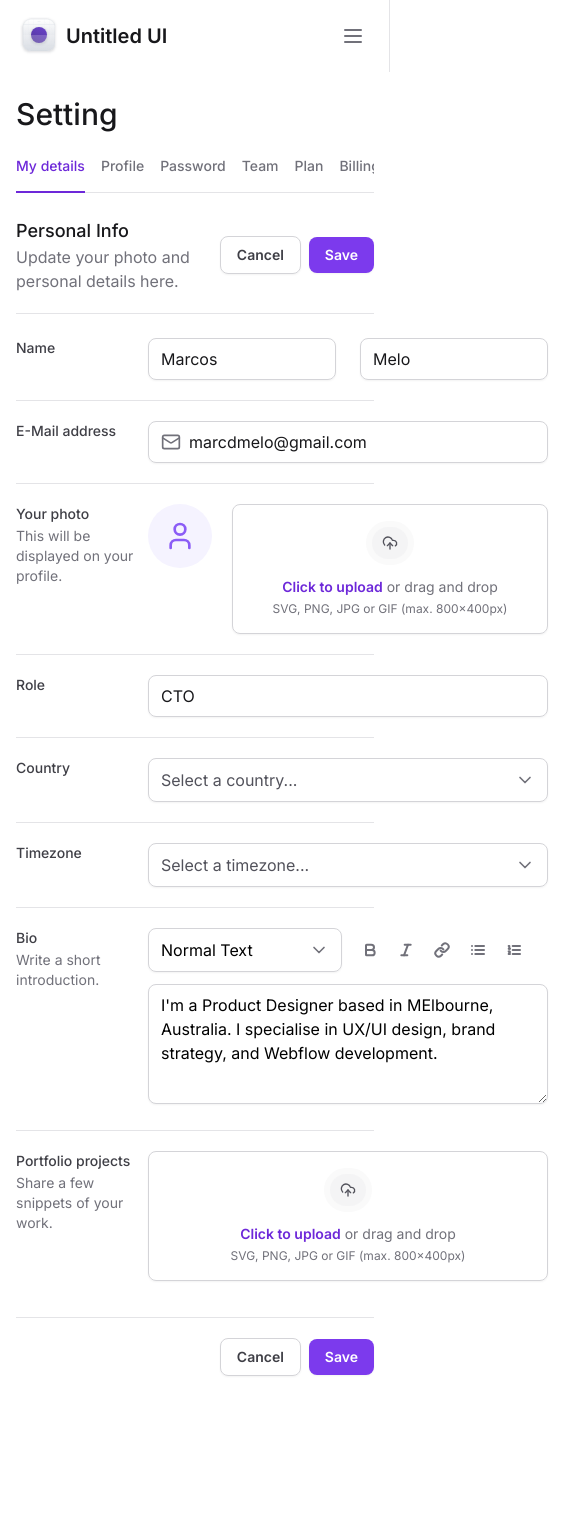
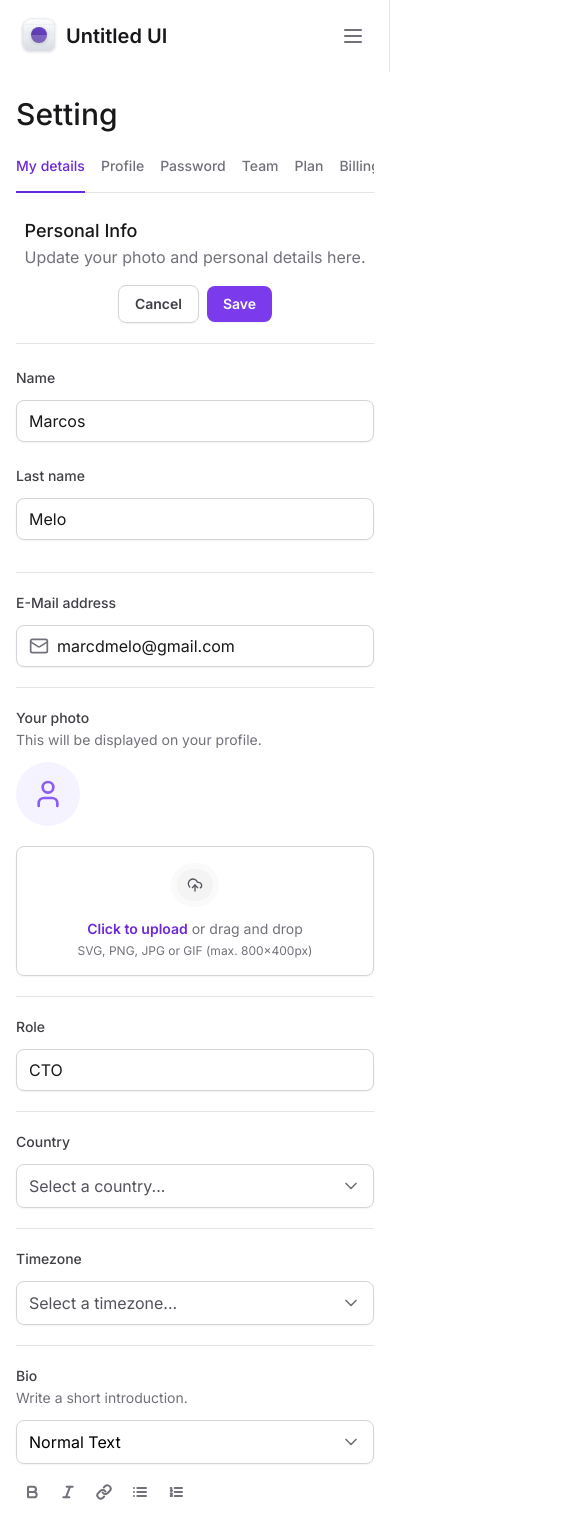
Before and after one commit to marcos-de-melo/tailwind-next, a Next.js app: page / in a window 390 px wide. Shown: the top 1518 px of the page, 585 px wide, since content can reach past the window. Before the commit the page ends 1424 px from the top, so only its background shows below. Built offline with nearby package versions, Linux system fonts and the light colour scheme.

Commit message:
Tema dark da sidebar

```diff
--- a/src/app/page.tsx
+++ b/src/app/page.tsx
@@ -15,7 +15,7 @@
       <SettingsTabs />
 
       <div className="mt-6 flex flex-col">
-        <div className="flex items-center justify-between border-b border-zinc-200 pb-5">
+        <div className="flex flex-col items-center justify-between gap-4 border-b border-zinc-200 pb-5 lg:flex-row lg:items-center">
           <div className="space-y-1">
             <h2 className="text-lg font-medium text-zinc-900">Personal Info</h2>
             <span className="text-sim text-zinc-500">
@@ -40,25 +40,34 @@
           id="settings"
           className="mt-6 flex w-full flex-col gap-5 divide-y divide-zinc-200"
         >
-          <div className="grid grid-cols-form gap-3">
+          <div className="flex flex-col gap-3 lg:grid lg:grid-cols-form">
             <label
               htmlFor="firstName"
               className="text-sm font-medium text-zinc-700"
             >
               Name
             </label>
-            <div className="grid grid-cols-2 gap-6">
+            <div className="flex flex-col gap-6 lg:grid lg:grid-cols-2">
               <Input.Root>
                 <Input.Control id="firstName" defaultValue="Marcos" />
               </Input.Root>
 
-              <Input.Root>
-                <Input.Control defaultValue="Melo" />
-              </Input.Root>
+              <div className="flex flex-col gap-3 lg:block">
+                <label
+                  htmlFor="lastName"
+                  className="text-sm font-medium text-zinc-700 lg:sr-only"
+                >
+                  Last name
+                </label>
+
+                <Input.Root>
+                  <Input.Control id="lastName" defaultValue="Melo" />
+                </Input.Root>
+              </div>
             </div>
             <div />
           </div>
-          <div className="grid grid-cols-form gap-3 pt-5">
+          <div className="flex flex-col gap-3 pt-5 lg:grid lg:grid-cols-form">
             <label
               htmlFor="firstName"
               className="text-sm font-medium text-zinc-700"
@@ -78,7 +87,7 @@
             </Input.Root>
           </div>
 
-          <div className="grid grid-cols-form gap-3 pt-5">
+          <div className="flex flex-col gap-3 pt-5 lg:grid lg:grid-cols-form">
             <label
               htmlFor="photo"
               className="text-sm font-medium text-zinc-700"
@@ -89,14 +98,14 @@
               </span>
             </label>
 
-            <FileInput.Root className="flex items-start gap-5">
+            <FileInput.Root className="flex flex-col gap-5 lg:flex-row lg:items-start">
               <FileInput.ImagePreview />
               <FileInput.Trigger />
               <FileInput.Control />
             </FileInput.Root>
           </div>
 
-          <div className="grid grid-cols-form gap-3 pt-5">
+          <div className="flex flex-col gap-3 pt-5 pt-5 lg:grid lg:grid-cols-form">
             <label htmlFor="role" className="text-sm font-medium text-zinc-700">
               Role
             </label>
@@ -106,7 +115,7 @@
             </Input.Root>
           </div>
 
-          <div className="grid grid-cols-form gap-3 pt-5">
+          <div className="flex flex-col gap-3 pt-5 pt-5 lg:grid lg:grid-cols-form">
             <label
               htmlFor="country"
               className="text-sm font-medium text-zinc-700"
@@ -120,7 +129,7 @@
             </Select>
           </div>
 
-          <div className="grid grid-cols-form gap-3 pt-5">
+          <div className="flex flex-col gap-3 pt-5 lg:grid lg:grid-cols-form">
             <label
               htmlFor="timezone"
               className="text-sm font-medium text-zinc-700"
@@ -137,7 +146,7 @@
             </Select>
           </div>
 
-          <div className="grid grid-cols-form gap-3 pt-5">
+          <div className="flex flex-col gap-3 pt-5 lg:grid lg:grid-cols-form">
             <label htmlFor="bio" className="text-sm font-medium text-zinc-700">
               Bio
               <span className="mt-0.5 block text-sm font-normal text-zinc-500">
@@ -145,7 +154,7 @@
               </span>
             </label>
             <div className="space-y-3">
-              <div className="grid grid-cols-2 gap-3">
+              <div className="flex flex-col gap-3 lg:grid lg:grid-cols-2">
                 <Select placeholder="" defaultValue="normal">
                   <SelectItem value="normal" text="Normal Text" />
                   <SelectItem value="md" text="Markdown" />
@@ -200,7 +209,7 @@
             </div>
           </div>
 
-          <div className="grid grid-cols-form gap-3 pt-5">
+          <div className="flex flex-col gap-3 pt-5 lg:grid lg:grid-cols-form">
             <label
               htmlFor="projects"
               className="text-sm font-medium text-zinc-700"
```
